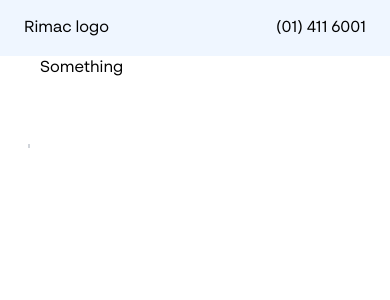
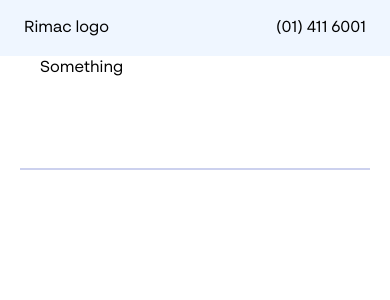
Before and after one commit to roy-palomino/rimac-frontend-challenge, a React (Vite) app: page / in a window 390 px wide. Shown: the top 300 px of the page. Built offline with nearby package versions, Linux system fonts and the light colour scheme.

Commit message:
feat: add custom separator

```diff
--- a/src/components/Separator.tsx
+++ b/src/components/Separator.tsx
@@ -4,9 +4,8 @@ interface Props {
 };
 
 const Separator: FC<Props> = () => {
-  // Vertical separator like hr
   return (
-    <div className="h-1 w-0.5 bg-gray-300 mx-2"></div>
+    <div className="bg-[#CCD1EE] w-full h-0.5 my-6 lg:hidden"></div>
   );
 };
 
```
